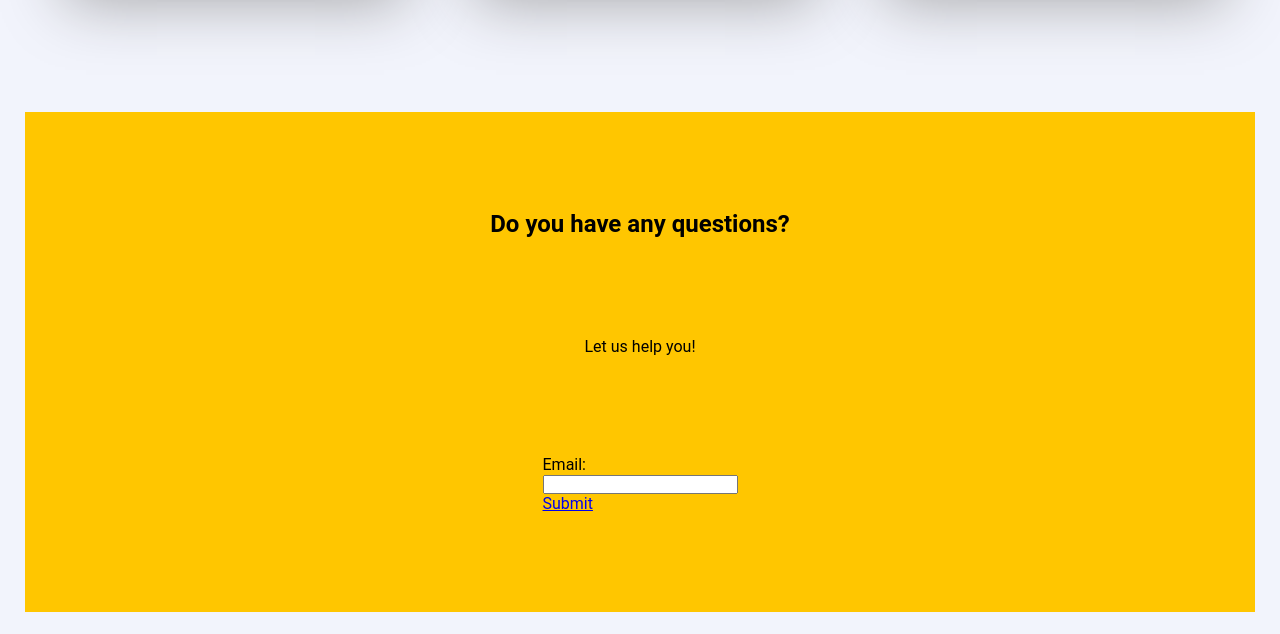
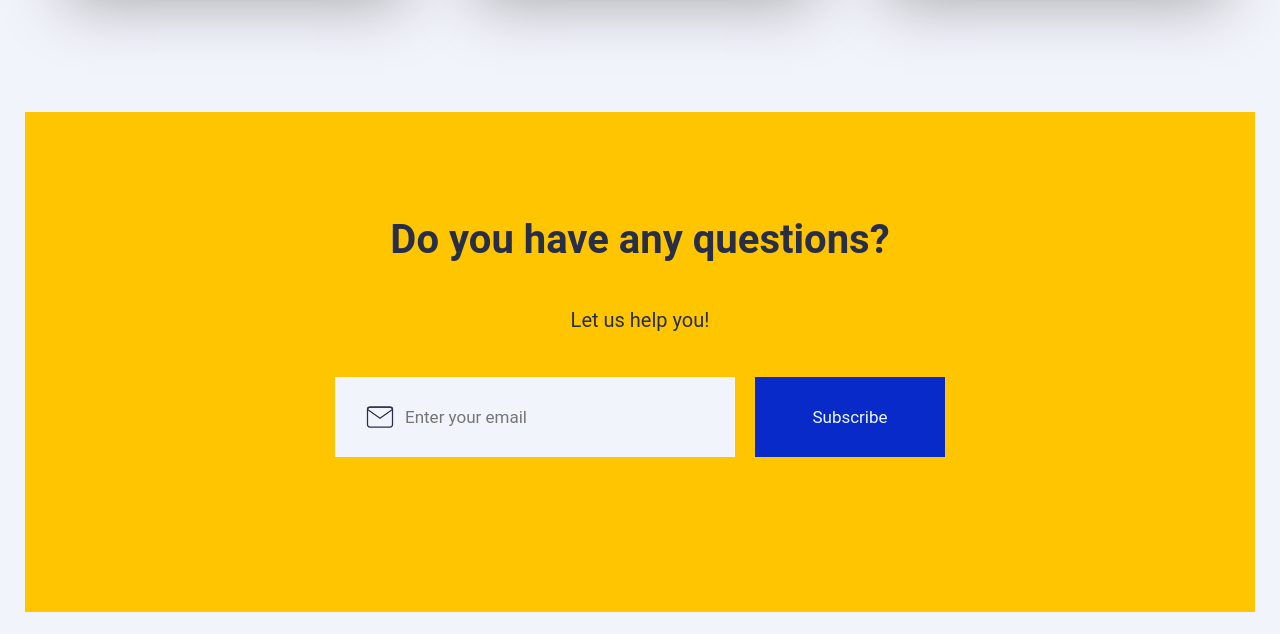
Before and after one commit to diegochiola/WEB-midTerm-Project, a plain HTML site: page html/homepage.html in a window 1280 px wide. Shown: the part 2945-3579 px from the top of the page. Drawn offline with Linux system fonts and the light colour scheme.

Commit message:
Section Contact: done.

```diff
--- a/css/style.css
+++ b/css/style.css
@@ -340,21 +340,8 @@ body {
   .contenedor img {
     max-width: 100%;
   }
-/*
-#services2{
-    width: 80px;
-    height: 80px;
-    margin: 30px;
-    padding: 10px;
-    background-color: var(--ice);
-    border-radius: 50%;
-    display: flex;
-    justify-content: center;
-    align-items: center;
-}
-*/
+
 .contact{
-
     background-color: var(--yellow);
     display: flex;
     justify-content: space-evenly;
@@ -364,7 +351,56 @@ body {
     margin: 25px 25px;
     flex-direction: column;
 }
+.contact h3{
+   font-size: 40px;
+   font-style: bold;
+    color: var(--black);
+    padding-top: 60px;
 
+}
+.contact p{
+    font-size: 20px;
+    color: var(--black);
+
+ }
+.form-group{
+    display: flex;
+    justify-content: space-between;
+    align-items: center;
+    margin-bottom: 80px;
+
+}
+ .contact input[type="email"] {
+    width: 400px;
+    height: 80px;
+    padding: 10px;
+    padding-left: 70px;
+    background-color: var(--pale-grey);
+    font-size: 17px;
+    color: var(--grey);
+    border: none;
+    margin-right: 20px;
+
+}
+.email-icon{
+   position: relative;
+    left: 30px;
+    top: -55px;
+    width: 30px;
+    height: auto;
+    display: block;
+}
+.contact button {
+    background-color: var(--blue);
+    color: var(--ice);
+    width: 190px;
+    height: 80px;
+    padding: 15px 25px;
+    border: none;
+    text-decoration: none;
+    font-size: 17px;
+    margin-bottom: 30px;
+}
 .footer {
   position: relative;
   max-width: 100%;
--- a/html/homepage.html
+++ b/html/homepage.html
@@ -152,10 +152,11 @@
         <h2>Our Services</h2>
         <div class="card-project">
           <div class="card-2 services">
-            <div class=" contenedor">
+            <div class="contenedor">
               <img
                 src="../resources/images/icons/1.svg"
-                alt="User Interface Design imago"/>
+                alt="User Interface Design imago"
+              />
             </div>
             <p>User Interface Design</p>
             <p id="card-text2">
@@ -166,7 +167,7 @@
           </div>
 
           <div class="card-2 services">
-            <div class=" contenedor">
+            <div class="contenedor">
               <img
                 src="../resources/images/icons/2.svg"
                 alt="User Experience Design imago"
@@ -181,11 +182,10 @@
           </div>
 
           <div class="card-2 services">
-            <div class=" contenedor">
+            <div class="contenedor">
               <img
                 src="../resources/images/icons/3.svg"
                 alt="application development imago"
-
               />
             </div>
             <p>Application Development</p>
@@ -199,22 +199,16 @@
       </section>
 
       <section class="contact">
-        <h2>Do you have any questions?</h2>
+        <h3>Do you have any questions?</h3>
         <p>Let us help you!</p>
-        <form id="contact-form">
-          <div class="form-group">
-            <label for="email">Email:</label> <br />
-            <input
-              type="email"
-              class="input-box"
-              id="email"
-              name="email"
-              required
-            />
+        <form class="form-group" id="contact-form">
+          <div >
+            <label for="email"></label>
+            <input type="email" name="email" placeholder="Enter your email">
+            <img src="../resources/images/newsletter/icon/mail.svg" alt="Email Icon" class="email-icon">
         </div>
-          <div class="form-group">
-            <a href="#" class=>Submit</a>
-
+          <div>
+            <button type="submit" class="btn-subscribe">Subscribe</button>
           </div>
         </form>
       </section>
```
Lines whose indentation alone changed are shown as unchanged.
